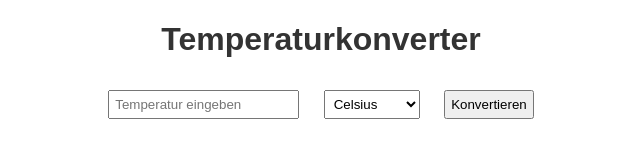
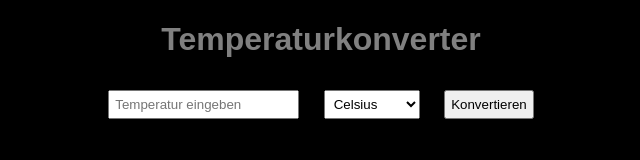
Before and after one commit to explo910/MyFirstPWA, a plain HTML site: page index.html in a window 1280 px wide. Shown: the whole page, without its empty margins (319-959 px from the left). Drawn offline with Linux system fonts and the light colour scheme.

Commit message:
Try different color

```diff
--- a/css/style.css
+++ b/css/style.css
@@ -1,10 +1,11 @@
 body {
     font-family: Arial, sans-serif;
     text-align: center;
+    background-color: black;
 }
 
 h1 {
-    color: #333;
+    color: gray;
 }
 
 input, select, button {
```
